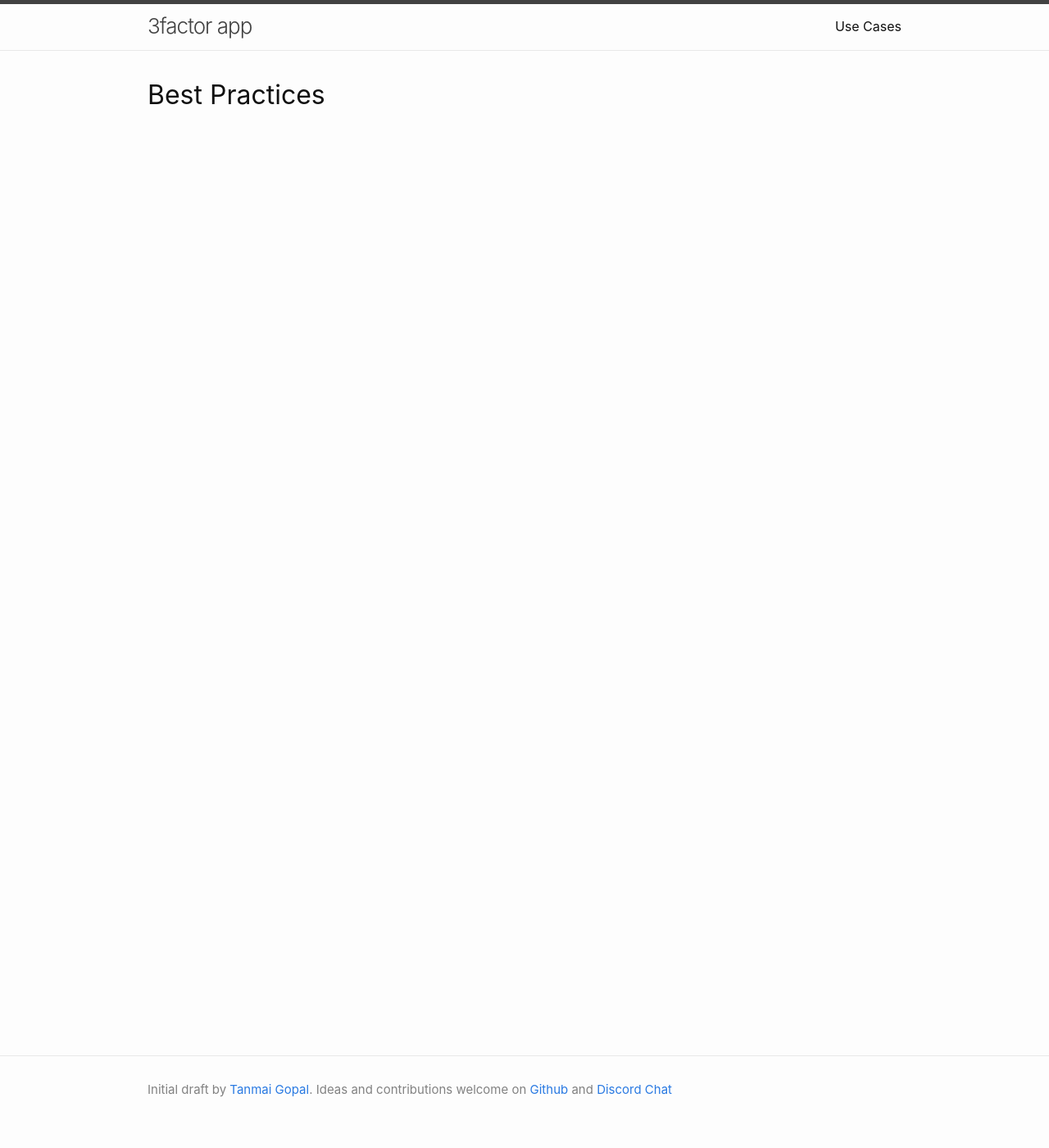
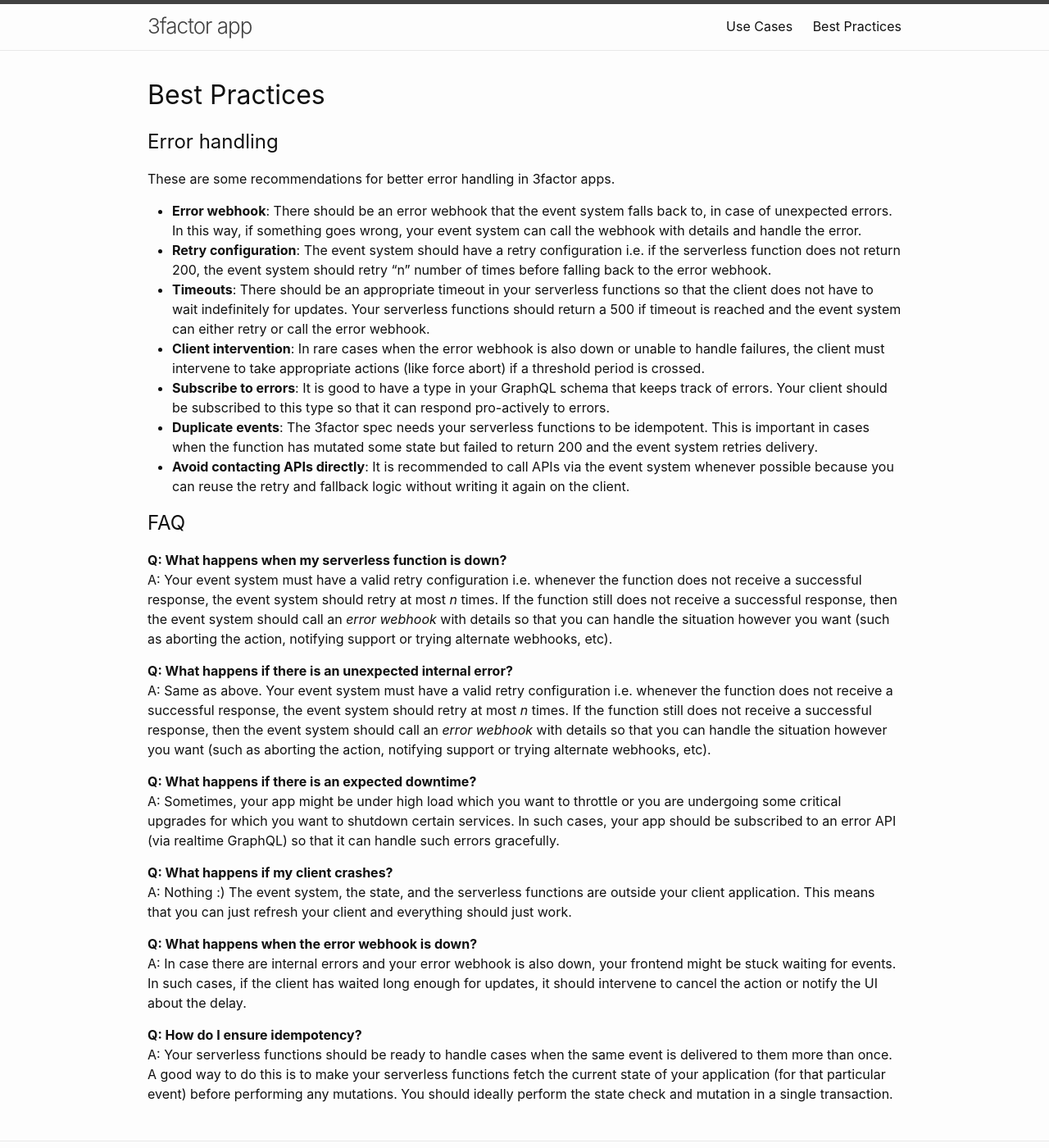
Before and after one commit to hasura/3factor, a Jekyll site: the page built from best-practices.md, in a window 1280 px wide and 1400 px high. Shown: the whole window at 82% size. Built offline with Jekyll 4.4.1, drawn with Linux system fonts in a browser that asks for light colours; our own code applies the rules of GitHub Pages for plain Markdown files.

Commit message:
add best practices doc (#9)
* add best practices doc

* add linebreaks in QnA

* add Best Practices to header

* few edits and additions

```diff
--- a/_includes/header.html
+++ b/_includes/header.html
@@ -15,7 +15,7 @@
 
         <div class="trigger">
             <a class="page-link" href="use-cases.html">Use Cases</a>
-            <!-- <a class="page-link" href="{{relative_url}}/best-practices.html">Best Practices</a> -->
+            <a class="page-link" href="best-practices.html">Best Practices</a>
             <!-- <a class="page-link" href="{{relative_url}}/resources.html">Resources</a> -->
         </div>
       </nav>
--- a/best-practices.md
+++ b/best-practices.md
@@ -1 +1,33 @@
 # Best Practices
+
+## Error handling
+
+These are some recommendations for better error handling in 3factor apps.
+
+- **Error webhook**: There should be an error webhook that the event system falls back to, in case of unexpected errors. In this way, if something goes wrong, your event system can call the webhook with details and handle the error.
+- **Retry configuration**: The event system should have a retry configuration i.e. if the serverless function does not return 200, the event system should retry "n" number of times before falling back to the error webhook.
+- **Timeouts**: There should be an appropriate timeout in your serverless functions so that the client does not have to wait indefinitely for updates. Your serverless functions should return a 500 if timeout is reached and the event system can either retry or call the error webhook.
+- **Client intervention**: In rare cases when the error webhook is also down or unable to handle failures, the client must intervene to take appropriate actions (like force abort) if a threshold period is crossed.
+- **Subscribe to errors**: It is good to have a type in your GraphQL schema that keeps track of errors. Your client should be subscribed to this type so that it can respond pro-actively to errors.
+- **Duplicate events**: The 3factor spec needs your serverless functions to be idempotent. This is important in cases when the function has mutated some state but failed to return 200 and the event system retries delivery.
+- **Avoid contacting APIs directly**: It is recommended to call APIs via the event system whenever possible because you can reuse the retry and fallback logic without writing it again on the client.
+
+## FAQ
+
+**Q: What happens when my serverless function is down?**<br>
+A: Your event system must have a valid retry configuration i.e. whenever the function does not receive a successful response, the event system should retry at most *n* times. If the function still does not receive a successful response, then the event system should call an *error webhook* with details so that you can handle the situation however you want (such as aborting the action, notifying support or trying alternate webhooks, etc).
+
+**Q: What happens if there is an unexpected internal error?**<br>
+A: Same as above. Your event system must have a valid retry configuration i.e. whenever the function does not receive a successful response, the event system should retry at most *n* times. If the function still does not receive a successful response, then the event system should call an *error webhook* with details so that you can handle the situation however you want (such as aborting the action, notifying support or trying alternate webhooks, etc).
+
+**Q: What happens if there is an expected downtime?**<br>
+A: Sometimes, your app might be under high load which you want to throttle or you are undergoing some critical upgrades for which you want to shutdown certain services. In such cases, your app should be subscribed to an error API (via realtime GraphQL) so that it can handle such errors gracefully.
+
+**Q: What happens if my client crashes?**<br>
+A: Nothing :) The event system, the state, and the serverless functions are outside your client application. This means that you can just refresh your client and everything should just work.
+
+**Q: What happens when the error webhook is down?**<br>
+A: In case there are internal errors and your error webhook is also down, your frontend might be stuck waiting for events. In such cases, if the client has waited long enough for updates, it should intervene to cancel the action or notify the UI about the delay.
+
+**Q: How do I ensure idempotency?**<br>
+A: Your serverless functions should be ready to handle cases when the same event is delivered to them more than once. A good way to do this is to make your serverless functions fetch the current state of your application (for that particular event) before performing any mutations. You should ideally perform the state check and mutation in a single transaction.
```
